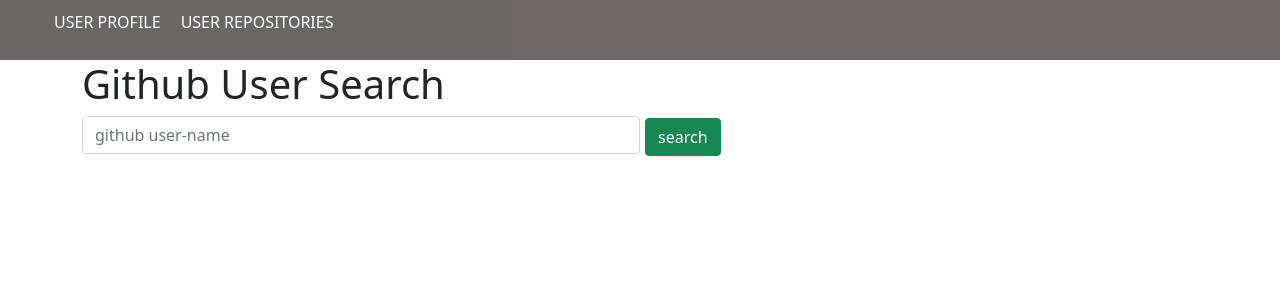
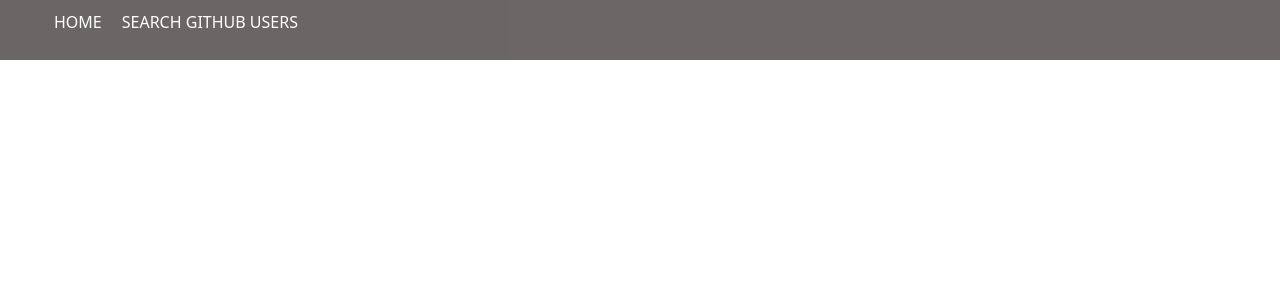
Before and after one commit to JoeshGichon/github-search, an Angular app: page / in a window 1280 px wide. Shown: the top 300 px of the page. Built offline with nearby package versions, Linux system fonts and the light colour scheme.

Commit message:
Adding routing on the app

```diff
--- a/src/app/app.component.html
+++ b/src/app/app.component.html
@@ -1,3 +1,3 @@
 <app-navbar></app-navbar>
-<app-github-search></app-github-search>
+<!-- <app-github-search></app-github-search> -->
 <router-outlet></router-outlet>
--- a/src/app/app.module.ts
+++ b/src/app/app.module.ts
@@ -13,6 +13,7 @@
 import { GithubSearchProfileDescriptionComponent } from './github-search-profile-description/github-search-profile-description.component';
 import { GithubSearchRepositoriesComponent } from './github-search-repositories/github-search-repositories.component';
 import { NavbarComponent } from './navbar/navbar.component';
+import { HomeComponent } from './home/home.component';
 
 @NgModule({
   declarations: [
@@ -22,7 +23,8 @@
     GithubSearchProfilePicComponent,
     GithubSearchProfileDescriptionComponent,
     GithubSearchRepositoriesComponent,
-    NavbarComponent
+    NavbarComponent,
+    HomeComponent
   ],
   imports: [
     BrowserModule,
--- /dev/null
+++ b/src/app/home/home.component.html
@@ -0,0 +1 @@
+<p>home works!</p>
--- /dev/null
+++ b/src/app/home/home.component.ts
@@ -0,0 +1,15 @@
+import { Component, OnInit } from '@angular/core';
+
+@Component({
+  selector: 'app-home',
+  templateUrl: './home.component.html',
+  styleUrls: ['./home.component.css']
+})
+export class HomeComponent implements OnInit {
+
+  constructor() { }
+
+  ngOnInit(): void {
+  }
+
+}
--- a/src/app/navbar/navbar.component.html
+++ b/src/app/navbar/navbar.component.html
@@ -3,10 +3,10 @@
         <nav>
             <ul>
                 <div>
-                    <a routerLink="github-search-profile"><li>User Profile</li></a>
+                    <a routerLink="home"><li>Home</li></a>
                 </div>
                 <div>
-                    <a routerLink="/github-search-repositories"><li>User Repositories</li></a>
+                    <a routerLink="/github-search"><li>Search Github Users</li></a>
                 </div>
             </ul>
         </nav>
```
Also changed, not shown: src/app/app-routing.module.ts (+5 -4 lines), src/app/home/home.component.css (added), 1 other file (tests, documents, lock files or other folders).
